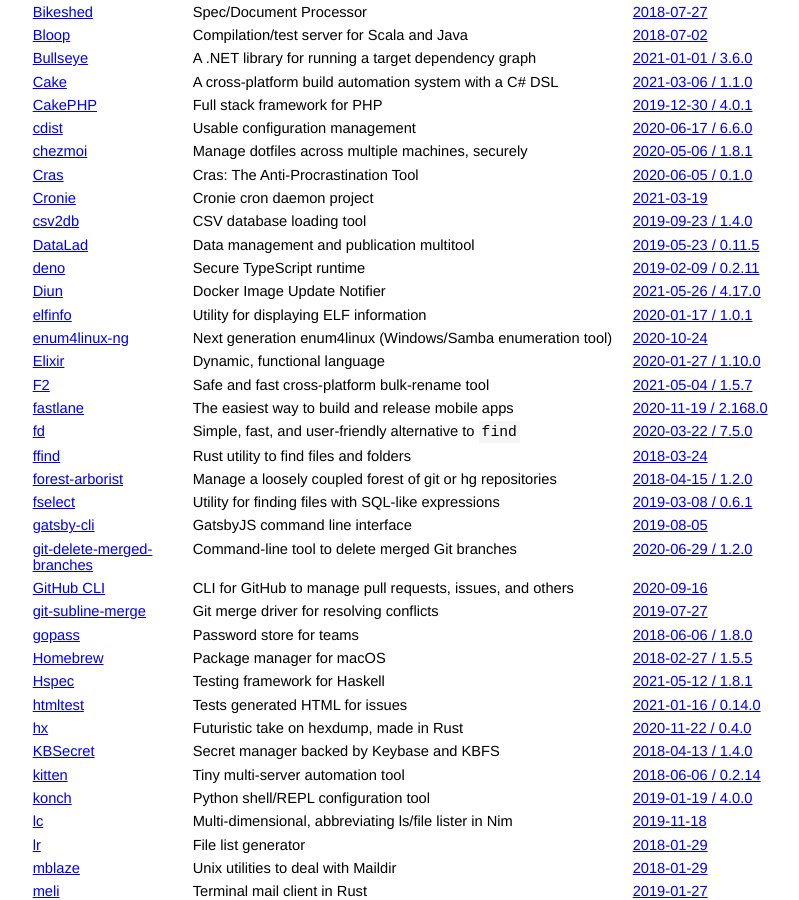
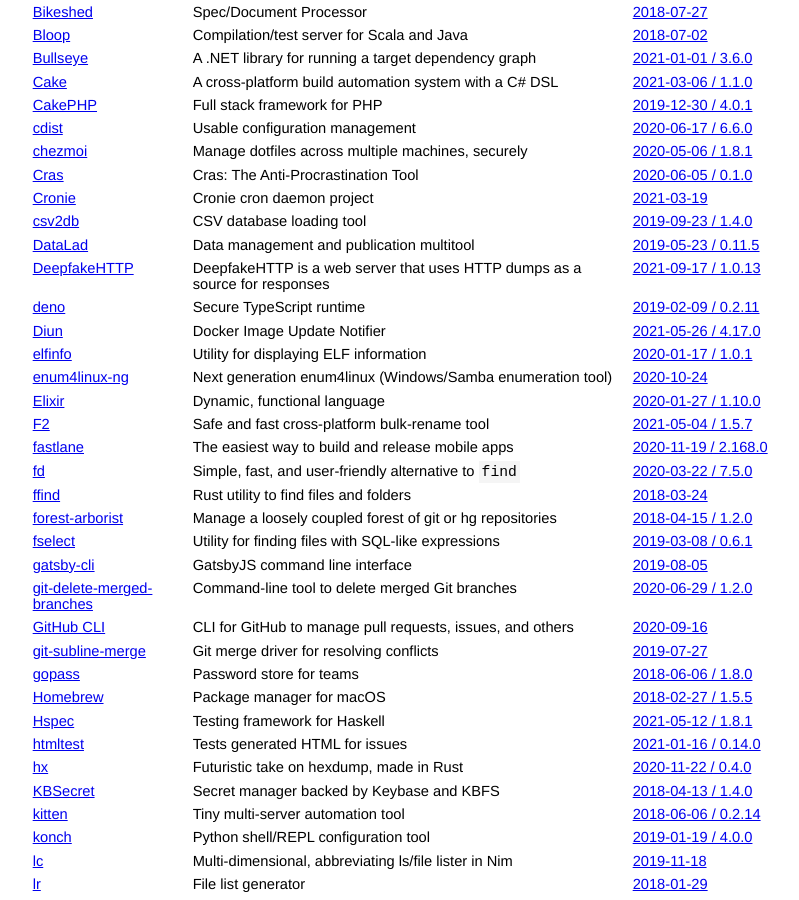
Before and after one commit to jcs/no_color, a Jekyll site: the page built from index.md, in a window 1280 px wide and 900 px high, scrolled down 1657 px. Shown: the whole window, without its empty margins (211-1010 px from the left). Built offline with Jekyll 4.4.1, drawn with Linux system fonts in a browser that asks for light colours; our own code applies the rules of GitHub Pages for plain Markdown files.

Commit message:
Add DeepfakeHTTP (#134)

```diff
--- a/index.md
+++ b/index.md
@@ -115,6 +115,7 @@ color via `NO_COLOR`.
 | [Cronie](https://github.com/cronie-crond/cronie) | Cronie cron daemon project | [2021-03-19](https://github.com/cronie-crond/cronie/commit/765a745c6497f8cde51c39db7b1bb88686b90a9c) |
 | [csv2db](https://csv2db.github.io/) | CSV database loading tool | [2019-09-23 / 1.4.0](https://github.com/csv2db/csv2db/releases/tag/v1.4.0) |
 | [DataLad](https://www.datalad.org/) | Data management and publication multitool | [2019-05-23 / 0.11.5](https://github.com/datalad/datalad/releases/tag/0.11.5) |
+| [DeepfakeHTTP](https://github.com/xnbox/DeepfakeHTTP) | DeepfakeHTTP is a web server that uses HTTP dumps as a source for responses | [2021-09-17 / 1.0.13](https://github.com/xnbox/DeepfakeHTTP/releases/tag/v1.0.13) |
 | [deno](https://github.com/denoland/deno) | Secure TypeScript runtime | [2019-02-09 / 0.2.11](https://github.com/denoland/deno/releases/tag/v0.2.11) |
 | [Diun](https://github.com/crazy-max/diun) | Docker Image Update Notifier | [2021-05-26 / 4.17.0](https://github.com/crazy-max/diun/releases/tag/v4.17.0) |
 | [elfinfo](https://github.com/xyproto/elfinfo) | Utility for displaying ELF information | [2020-01-17 / 1.0.1](https://github.com/xyproto/elfinfo/tree/1.0.1) |
```
